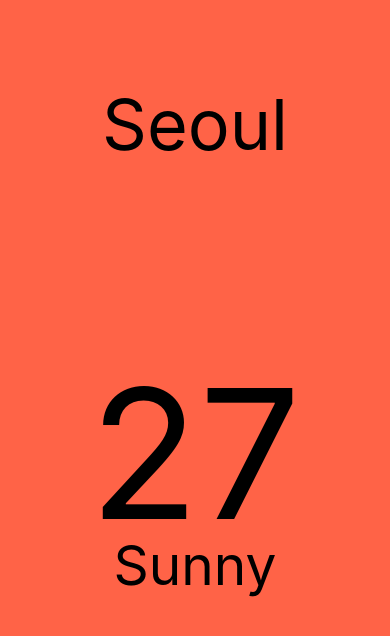
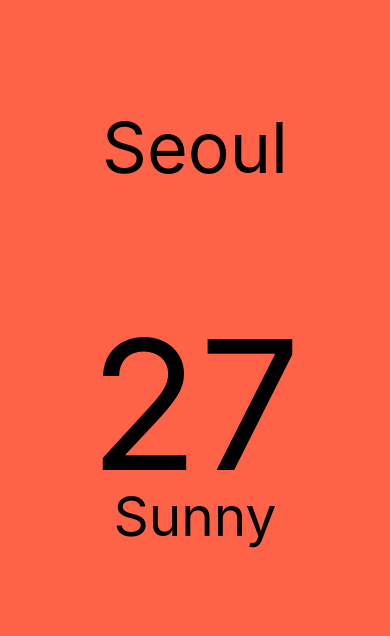
Before and after one commit to kangkong0805/Learn-to-React-Native, a React Native app: screen / in a window 390 px wide. Shown: the top 636 px of the page. Built offline with nearby package versions, Linux system fonts and the light colour scheme.

Commit message:
💄 Add : ScrollView 추가

```diff
--- a/App.js
+++ b/App.js
@@ -1,4 +1,7 @@
-import { StyleSheet, Text, View } from "react-native";
+import { StyleSheet, Text, View, Dimensions } from "react-native";
+import { ScrollView } from "react-native-web";
+
+const { width: SCREEN_WIDTH } = Dimensions.get("window");
 
 export default function App() {
   return (
@@ -6,10 +9,37 @@
       <View style={styles.city}>
         <Text style={styles.cityContent}>Seoul</Text>
       </View>
-      <View style={styles.weather}>
-        <Text style={styles.temperature}>27</Text>
-        <Text style={styles.condition}>Sunny</Text>
-      </View>
+      <ScrollView
+        contentContainerStyle={styles.weather} // ScrollView style 부여
+        horizontal // 수평 스크롤
+        pagingEnabled // 수평 스크롤할 때 자식 요소 배수에서 스크롤 뷰가 중지
+        showsVerticalScrollIndicator={false} // 스크롤 바 안 보이게
+      >
+        <View>
+          <View style={styles.day}>
+            <Text style={styles.temp}>27</Text>
+            <Text style={styles.description}>Sunny</Text>
+          </View>
+        </View>
+        <View>
+          <View style={styles.day}>
+            <Text style={styles.temp}>27</Text>
+            <Text style={styles.description}>Sunny</Text>
+          </View>
+        </View>
+        <View>
+          <View style={styles.day}>
+            <Text style={styles.temp}>27</Text>
+            <Text style={styles.description}>Sunny</Text>
+          </View>
+        </View>
+        <View>
+          <View style={styles.day}>
+            <Text style={styles.temp}>27</Text>
+            <Text style={styles.description}>Sunny</Text>
+          </View>
+        </View>
+      </ScrollView>
     </View>
   );
 }
@@ -27,16 +57,15 @@
   cityContent: {
     fontSize: "70px",
   },
-  weather: {
-    flex: 3,
-    justifyContent: "center",
+  day: {
+    flex: 1,
     alignItems: "center",
-    marginTop: "-150px",
+    width: SCREEN_WIDTH,
   },
-  temperature: {
+  temp: {
     fontSize: "180px",
   },
-  condition: {
+  description: {
     fontSize: "55px",
     marginTop: "-30px",
   },
```
